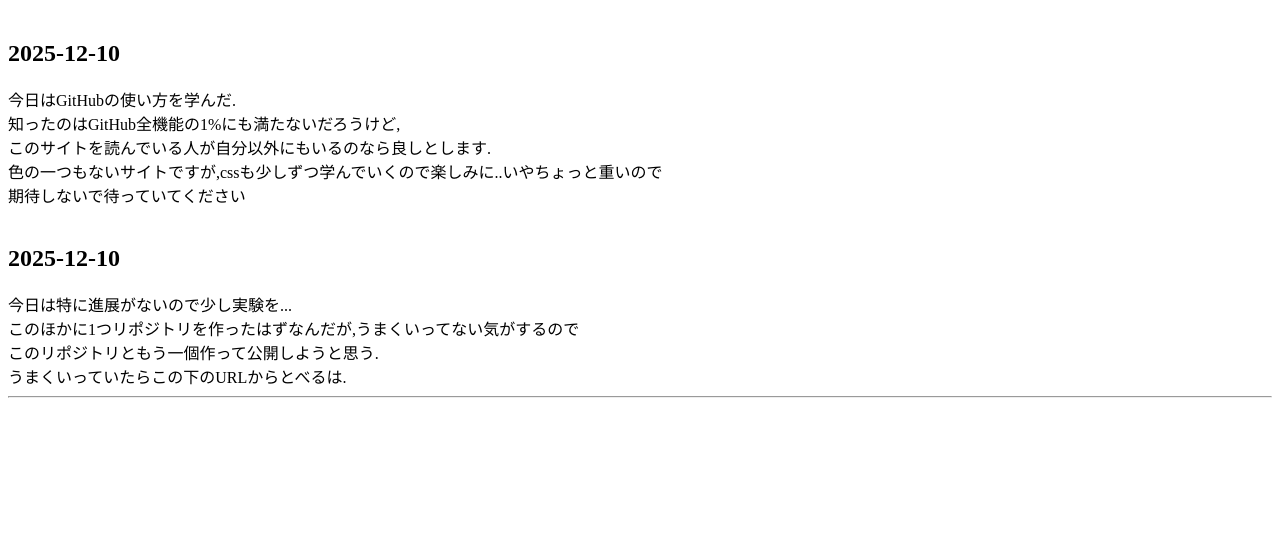
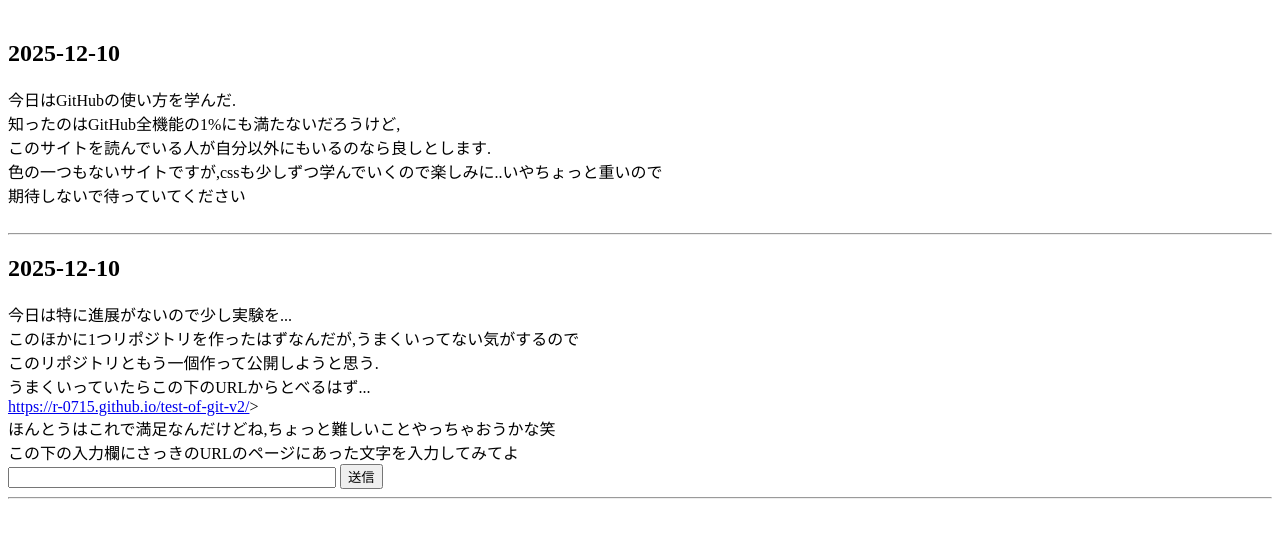
Before and after one commit to r-0715/test-of-git, a plain HTML site: page index.html in a window 1280 px wide. Shown: the part 87-624 px from the top of the page. Drawn offline with Linux system fonts and the light colour scheme.

Commit message:
雷で中断

```diff
--- a/index.html
+++ b/index.html
@@ -4,6 +4,7 @@
     <meta charset="UTF-8">
     <meta name="viewport" content="width=device-width, initial-scale=1.0">
     <title>Document</title>
+    <link rel="stylesheet" href="style.css">
 </head>
 <body>
     <h1>仮のブログ</h1>
@@ -16,13 +17,19 @@
         色の一つもないサイトですが,cssも少しずつ学んでいくので楽しみに..いやちょっと重いので<br>
         期待しないで待っていてください<br><br>
     </div>
+    <hr>
     <h2>2025-12-10</h2>
     <div>
         今日は特に進展がないので少し実験を...<br>
         このほかに1つリポジトリを作ったはずなんだが,うまくいってない気がするので<br>
         このリポジトリともう一個作って公開しようと思う.<br>
-        うまくいっていたらこの下のURLからとべるは.<br>
+        うまくいっていたらこの下のURLからとべるはず...<br>
+        <a href=" https://r-0715.github.io/test-of-git-v2/"> https://r-0715.github.io/test-of-git-v2/</a>><br>
+        ほんとうはこれで満足なんだけどね,ちょっと難しいことやっちゃおうかな笑<br>
+        この下の入力欄にさっきのURLのページにあった文字を入力してみてよ<br>
+        <input type="text" id="commentIn"><button id="submit">送信</button>
     </div>
     <hr>
+    <script src="main.js"></script>
 </body>
 </html>
--- /dev/null
+++ b/style.css
@@ -0,0 +1,4 @@
+#commentIn{
+    width: 320px;
+    margin-right: 4px;
+}
```
